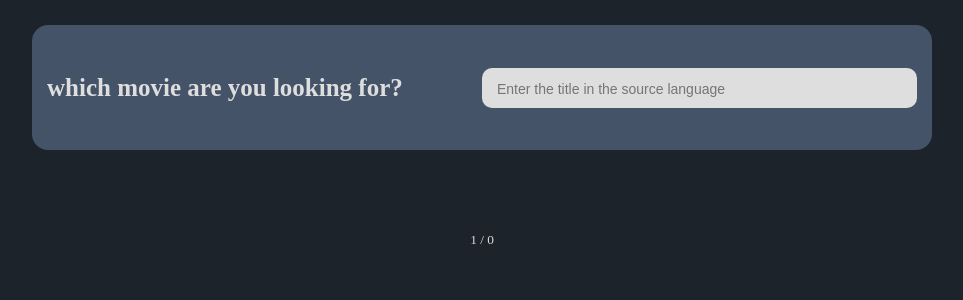
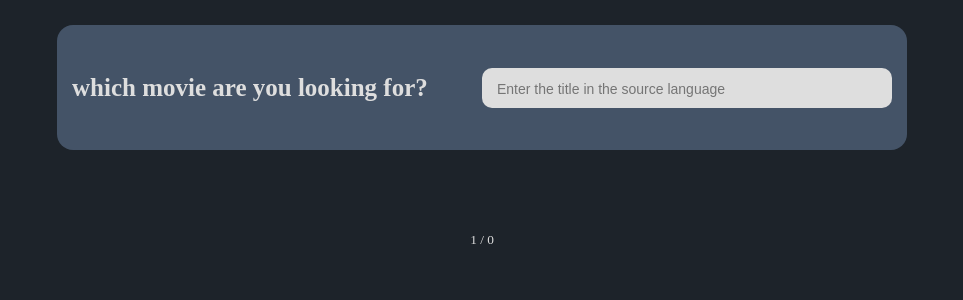
Before and after one commit to FilipeNatividade/search_movies, a React (Create React App) app: page / in a window 1280 px wide. Shown: the top 300 px of the page, without its empty margins (158-1121 px from the left). Built offline with nearby package versions, Linux system fonts and the light colour scheme; no server answers.

Commit message:
finished

```diff
--- a/src/components/button-Pages/index.js
+++ b/src/components/button-Pages/index.js
@@ -4,8 +4,11 @@ import {
   ArrowRightCircleFill,
 } from "@styled-icons/bootstrap";
 import { Container, Buttons, Small } from "./style";
+import { Link } from "react-router-dom";
+
 const ButtonsPages = () => {
-  const {data,pages, count, SetCount } = useStateProvider();
+
+  const { data, pages, count, SetCount } = useStateProvider();
 
   const handlePages = (operator) => {
     if (operator === "+") {
@@ -17,7 +20,7 @@ const ButtonsPages = () => {
 
   return (
     <Container>
-      <a href="#">
+      <a href="/#">
         <Buttons
           className={count > 1 ? "" : "hidden"}
           title="Previous"
@@ -32,7 +35,7 @@ const ButtonsPages = () => {
         </Small>
       )}
 
-      <a href="#">
+      <a href='/#'>
         <Buttons
           className={count < pages ? "" : "hidden"}
           title="next"
--- a/src/components/card-movies/index.js
+++ b/src/components/card-movies/index.js
@@ -1,14 +1,18 @@
+import { useHistory } from "react-router";
 import { useStateProvider } from "../../providers/state-context";
 import { v4 as uuidv4 } from "uuid";
 import { Container, Posters, Title, NoPoster } from "./style";
-import { useHistory } from "react-router";
+
 const CardMovie = () => {
+
   const history = useHistory()
   const { data,setIdMovie} = useStateProvider();
+
   const handleGetID = (movie) => {
     setIdMovie(movie)
     history.push('/movie')
   };
+
   return (
     <>
       {data.map((movie) => (
--- a/src/components/container-search/index.js
+++ b/src/pages/container-search/index.js
@@ -1,7 +1,7 @@
 import { useStateProvider } from "../../providers/state-context";
-import ButtonsPages from "../button-Pages";
+import ButtonsPages from "../../components/button-Pages";
+import CardMovie from "../../components/card-movies";
 import { Container, Header, InputSearch, RenderCards } from "./style";
-import CardMovie from "../card-movies";
 
 const ContainerSearch = () => {
   const { data, title, setTitle } = useStateProvider();
--- a/src/components/container-search/style.js
+++ b/src/pages/container-search/style.js
@@ -9,6 +9,8 @@ export const Header = styled.div`
   background-color: #445367;
   border-radius: 16px;
   font-size: 20px;
+  max-width: 850px;
+  margin: 0 auto;
   padding: 15px;
   width: 100%;
   h2{
@@ -21,10 +23,6 @@ export const Header = styled.div`
     display: flex;
     height: 125px;
     justify-content: space-between;
-    margin: 0 auto;
-  }
-  @media only screen and (min-width: 1000px){
-    width: 900px;
   }
 `;
 
--- a/src/routes.js
+++ b/src/routes.js
@@ -1,6 +1,6 @@
 import { Switch, Route } from "react-router-dom";
-import ContainerSearch from "./components/container-search";
-import SelectedMovie from "./components/selected-movie";
+import ContainerSearch from "./pages/container-search";
+import SelectedMovie from "./pages/selected-movie";
 
 const Routes = () => {
   return (
```
Also changed, not shown: src/pages/selected-movie/index.js (renamed from src/components/selected-movie/index.js, +11 -8 lines), src/pages/selected-movie/style.js (renamed from src/components/selected-movie/style.js).
